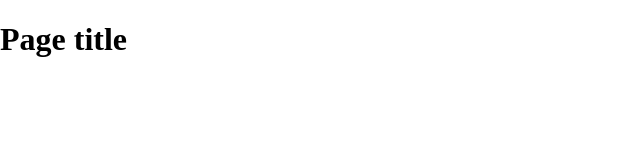
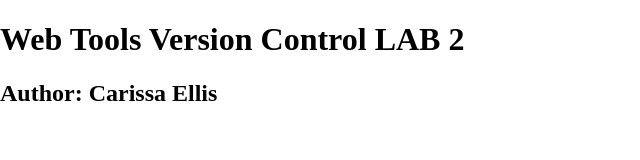
Before and after one commit to misselliss/Webtools_GithubIntroEllis, a plain HTML site: page index.html in a window 1280 px wide. Shown: the whole page, without its empty margins (0-640 px from the left). Drawn offline with nearby package versions, Linux system fonts and the light colour scheme.

Commit message:
Second Commit. Modified the index to new headers.
Changed the inital H1 tag. Added an H2 tag.

```diff
--- a/index.html
+++ b/index.html
@@ -14,7 +14,8 @@
     </head>
     <body>
     <header>
-	<h1>Page title</h1>
+	<h1>Web Tools Version Control LAB 2</h1>
+	<h2>Author: Carissa Ellis</h2>
     </header>
     <nav id="pageNav">
     </nav>
```
